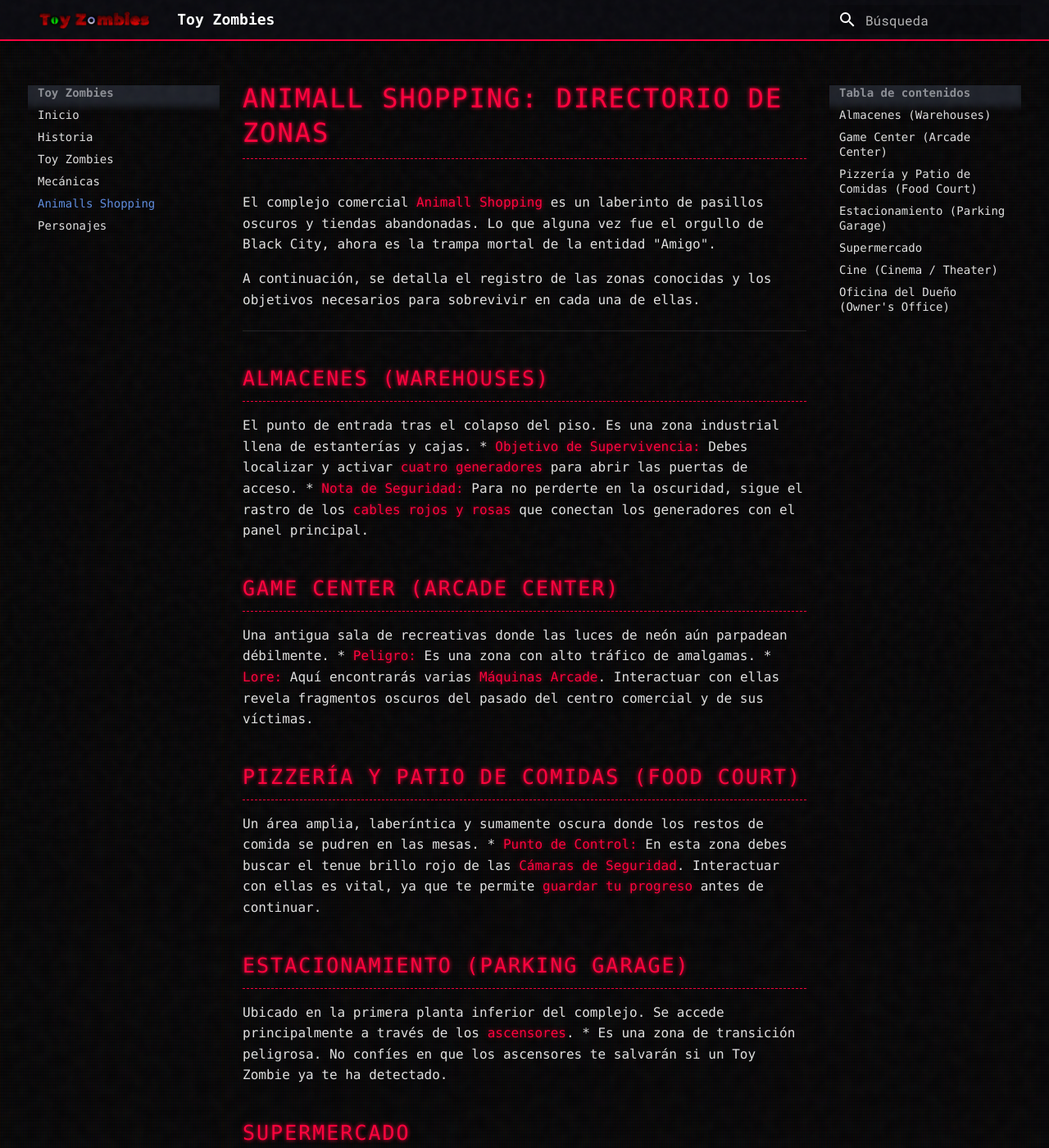
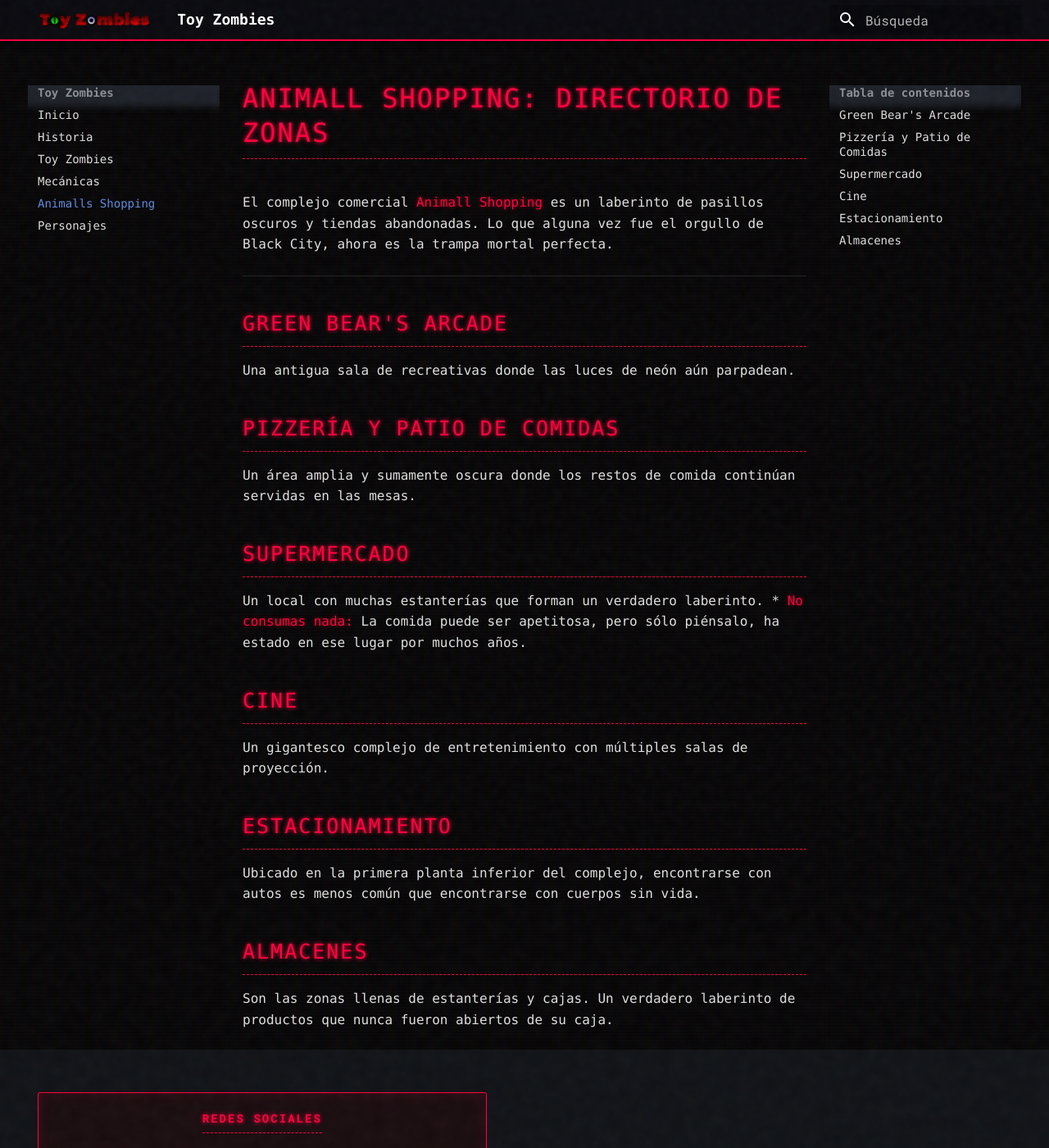
Before and after one commit to Hec-Thor-Tech/toy-zombies, an MkDocs documentation site: the page built from docs/mapas.md, in a window 1280 px wide and 1400 px high. Shown: the whole window at 82% size. Built offline with MkDocs 1.6.1 and Material for MkDocs 9.7.7, drawn with Linux system fonts in a browser that asks for light colours; some of the changed text lies outside the part shown.

Commit message:
Actualizacion de la wiki

```diff
--- a/docs/mapas.md
+++ b/docs/mapas.md
@@ -1,39 +1,24 @@
 # Animall Shopping: Directorio de Zonas
 
-El complejo comercial **Animall Shopping** es un laberinto de pasillos oscuros y tiendas abandonadas. Lo que alguna vez fue el orgullo de Black City, ahora es la trampa mortal de la entidad "Amigo".
-
-A continuación, se detalla el registro de las zonas conocidas y los objetivos necesarios para sobrevivir en cada una de ellas.
+El complejo comercial **Animall Shopping** es un laberinto de pasillos oscuros y tiendas abandonadas. Lo que alguna vez fue el orgullo de Black City, ahora es la trampa mortal perfecta.
 
 ---
 
-## Almacenes (Warehouses)
-El punto de entrada tras el colapso del piso. Es una zona industrial llena de estanterías y cajas.
-* **Objetivo de Supervivencia:** Debes localizar y activar **cuatro generadores** para abrir las puertas de acceso.
-* **Nota de Seguridad:** Para no perderte en la oscuridad, sigue el rastro de los **cables rojos y rosas** que conectan los generadores con el panel principal.
+## Green Bear's Arcade
+Una antigua sala de recreativas donde las luces de neón aún parpadean.
 
-## Game Center (Arcade Center)
-Una antigua sala de recreativas donde las luces de neón aún parpadean débilmente.
-* **Peligro:** Es una zona con alto tráfico de amalgamas.
-* **Lore:** Aquí encontrarás varias **Máquinas Arcade**. Interactuar con ellas revela fragmentos oscuros del pasado del centro comercial y de sus víctimas.
-
-## Pizzería y Patio de Comidas (Food Court)
-Un área amplia, laberíntica y sumamente oscura donde los restos de comida se pudren en las mesas.
-* **Punto de Control:** En esta zona debes buscar el tenue brillo rojo de las **Cámaras de Seguridad**. Interactuar con ellas es vital, ya que te permite **guardar tu progreso** antes de continuar.
-
-## Estacionamiento (Parking Garage)
-Ubicado en la primera planta inferior del complejo. Se accede principalmente a través de los **ascensores**.
-* Es una zona de transición peligrosa. No confíes en que los ascensores te salvarán si un Toy Zombie ya te ha detectado.
+## Pizzería y Patio de Comidas
+Un área amplia y sumamente oscura donde los restos de comida continúan servidas en las mesas.
 
 ## Supermercado
-Un hipermercado saqueado con estanterías caídas que forman un verdadero laberinto.
-* **Objetivo de Supervivencia:** La puerta de salida está bloqueada. Debes buscar tres componentes dispersos entre los pasillos para **reparar la palanca principal**: un **repuesto**, un **cable** y un **engranaje**.
-* **Peligro:** El **Mannequin** acecha en esta zona. Recuerda **apagar tu linterna** si intenta atacarte.
+Un local con muchas estanterías que forman un verdadero laberinto.
+* **No consumas nada:** La comida puede ser apetitosa, pero sólo piénsalo, ha estado en ese lugar por muchos años.
 
-## Cine (Cinema / Theater)
+## Cine
 Un gigantesco complejo de entretenimiento con múltiples salas de proyección.
-* **Objetivo de Supervivencia:** Debes encontrar **cintas de películas** ocultas y colocarlas en sus proyectores correspondientes.
-* **Ruta de Cintas:** Las grabaciones clave se encuentran dispersas en las **Salas 1, 4, 7 y 9**.
 
-## Oficina del Dueño (Owner's Office)
-El corazón de la pesadilla. La oficina personal de **Jack Müller** en lo más profundo del centro comercial.
-* **Peligro Extremo:** Es la zona final. Prepárate para correr y no mires atrás. La entidad que custodia este lugar es capaz de **atravesar las paredes**.
+## Estacionamiento
+Ubicado en la primera planta inferior del complejo, encontrarse con autos es menos común que encontrarse con cuerpos sin vida.
+
+## Almacenes
+Son las zonas llenas de estanterías y cajas. Un verdadero laberinto de productos que nunca fueron abiertos de su caja.
```
Also changed, not shown: site/mapas/index.html, site/search/search_index.json.
